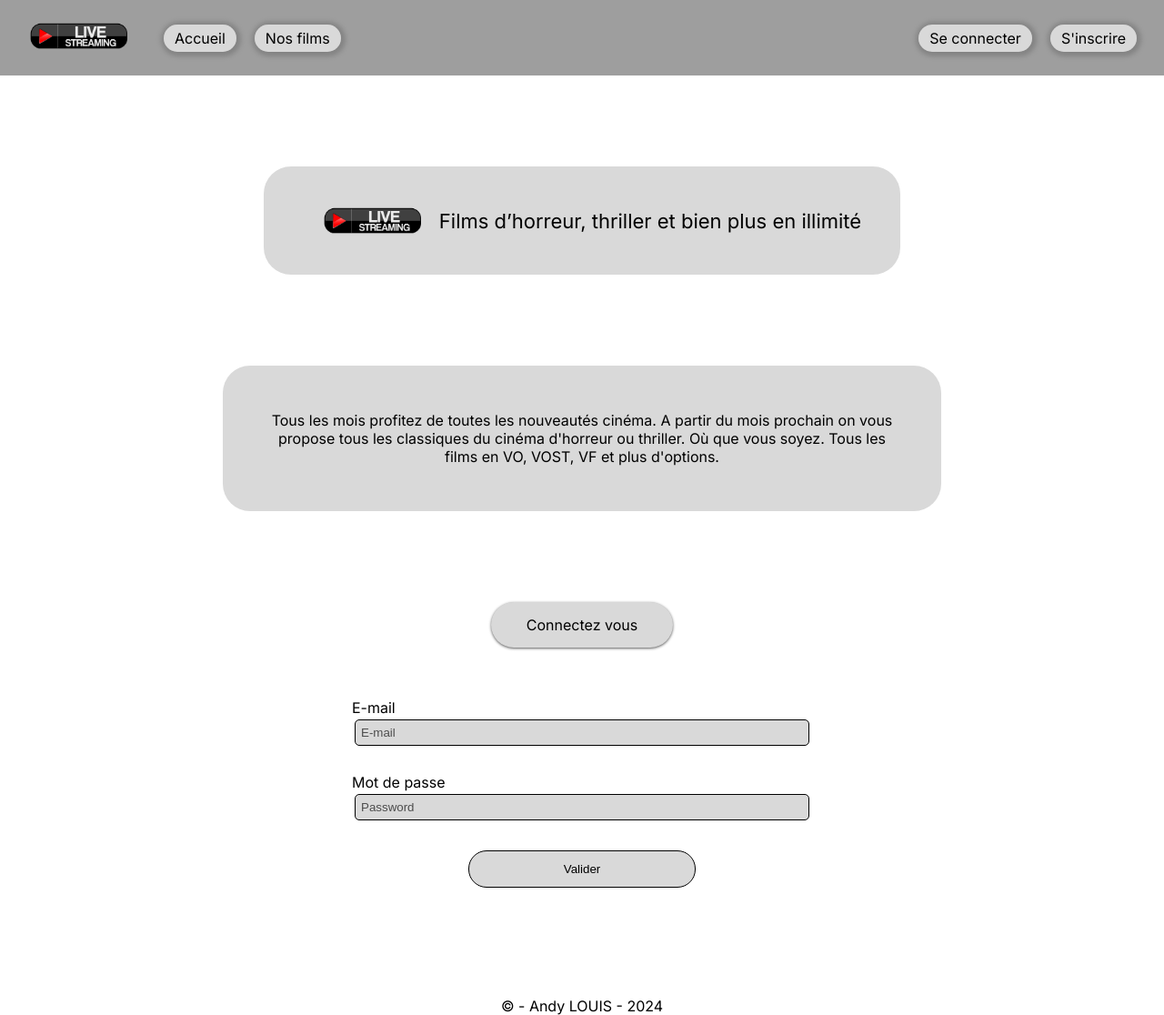
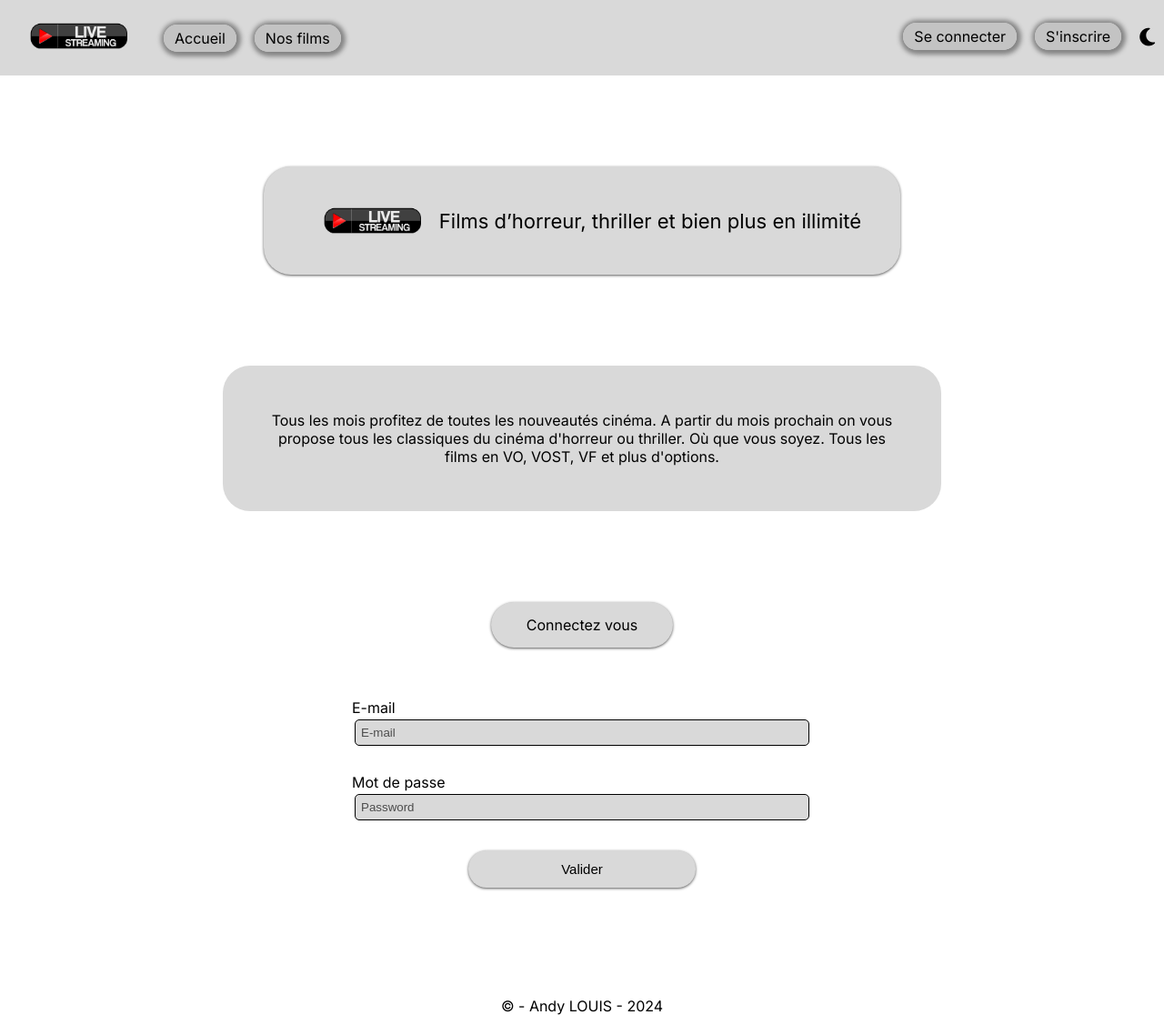
Before and after one commit to LowkeyAlways/CDA_Streaming_Project, a PHP site: page /pages/Login.html in a window 1280 px wide. Shown: the whole page at 91% size. Run offline with PHP 8.4, Linux system fonts and the light colour scheme.

Commit message:
Night Mode added

```diff
--- a/css/main.css
+++ b/css/main.css
@@ -3,7 +3,7 @@
 :root{
   --background-main: #fff;
   --primary-color: #9e9e9e;
-  --primary-color2: #9e9e9e;
+  --primary-color2: #c3c3c3;
   --secondary-color: #d9d9d9;
   --third-color: #262626;
   --primary-font-color: #000;
@@ -35,7 +35,7 @@ nav {
   display: flex;
   justify-content: space-between;
   align-items: center;
-  background-color: var(--primary-color);
+  background-color: var(--secondary-color);
   margin-bottom: 10rem;
 }
 
@@ -77,7 +77,7 @@ nav ul li:last-child {
 }
 
 .nav-link {
-  background-color: var(--secondary-color);
+  background-color: var(--primary-color2);
   padding: 0.5rem 1.2rem 0.5rem 1.2rem;
   border-radius: 1.5rem;
   box-shadow: var(--box-shadow1);
@@ -96,6 +96,7 @@ nav ul li:last-child {
   margin: auto;
   border-radius: 3rem;
   color: var(--primary-font-color);
+  box-shadow: var(--box-shadow2);
 }
 
 footer {
@@ -188,6 +189,7 @@ footer {
 .movies h3 {
   margin-bottom: 2rem;
   font-size: x-large;
+  color: var(--primary-font-color);
 }
 
 .movie-img {
@@ -203,6 +205,7 @@ footer {
 .movies ul li img {
   border-radius: 2rem;
   border: 0.2rem solid;
+  box-shadow: var(--box-shadow1);
 }
 
 .movies ul li {
@@ -239,10 +242,12 @@ legend {
   background-color: var(--secondary-color);
   border-radius: 3rem;
   box-shadow: var(--box-shadow2);
+  color: var(--primary-font-color);
 }
 
 label {
   float: left;
+  color: var(--primary-font-color);
 }
 
 form input {
@@ -262,7 +267,11 @@ form input::placeholder {
 .button input {
   width: 25rem;
   padding: 1.2rem;
+  border: none;
   border-radius: 2rem;
+  color: var(--primary-font-color);
+  box-shadow: var(--box-shadow2);
+  font-size: 1.50rem;
 }
 
 footer p{
--- a/js/app.js
+++ b/js/app.js
@@ -1,29 +1,28 @@
 document.addEventListener("DOMContentLoaded", e => {
-
 
     /*==================== Mode Sombre ====================*/
     const themeButton = document.getElementById('theme-button');
     const darkTheme = 'dark-theme';
     const iconTheme = 'fa-sun';
+    const moonIcon = 'fa-moon';
 
     const selectedTheme = localStorage.getItem('selected-theme');
-    const selectedIcon = localStorage.getItem('selected-icon');
 
     const getCurrentTheme = () => document.body.classList.contains(darkTheme) ? 'dark' : 'light';
-    const getCurrentIcon = () => themeButton.classList.contains(iconTheme) ? 'fa-moon' : 'fa-sun';
+
+    const toggleIcon = () => {
+        themeButton.classList.toggle(iconTheme);
+        themeButton.classList.toggle(moonIcon);
+    };
 
     if (selectedTheme) {
-
         document.body.classList[selectedTheme === 'dark' ? 'add' : 'remove'](darkTheme);
-        themeButton.classList[selectedIcon === 'fa-moon' ? 'add' : 'remove'](iconTheme);
+        toggleIcon();
     }
 
     themeButton.addEventListener('click', () => {
-
         document.body.classList.toggle(darkTheme);
-        themeButton.classList.toggle(iconTheme);
-
+        toggleIcon();
         localStorage.setItem('selected-theme', getCurrentTheme());
-        localStorage.setItem('selected-icon', getCurrentIcon());
     });
-})
+});
--- a/pages/Login.html
+++ b/pages/Login.html
@@ -25,20 +25,21 @@
       href="../favicon/favicon-16x16.png"
     />
     <link rel="manifest" href="../favicon/site.webmanifest" />
+    <link rel="stylesheet" href="https://cdnjs.cloudflare.com/ajax/libs/font-awesome/6.5.1/css/all.min.css" integrity="sha512-DTOQO9RWCH3ppGqcWaEA1BIZOC6xxalwEsw9c2QQeAIftl+Vegovlnee1c9QX4TctnWMn13TZye+giMm8e2LwA==" crossorigin="anonymous" referrerpolicy="no-referrer" />
   </head>
   <body>
     <header>
       <nav>
         <ul class="first-ul">
           <li>
-            <a href="#"><img class="logo" src="./asset/logo.png" alt="" /></a>
+            <a href="#"><img class="logo" src="../asset/logo.png" alt="" /></a>
           </li>
-          <li><a href="#" class="nav-link">Accueil</a></li>
-          <li><a href="./pages/NosFilms.html" class="nav-link">Nos films</a></li>
+          <li><a href="../index.html" class="nav-link">Accueil</a></li>
+          <li><a href="../pages/NosFilms.html" class="nav-link">Nos films</a></li>
         </ul>
         <ul class="second-ul">
-          <li><a href="./pages/Login.html" class="nav-link">Se connecter</a></li>
-          <li><a href="./pages/Subscribe.html" class="nav-link">S'inscrire</a></li>
+          <li><a href="#" class="nav-link">Se connecter</a></li>
+          <li><a href="../pages/Subscribe.html" class="nav-link">S'inscrire</a></li>
           <li class="nav_btns"><i class="fa-solid fa-moon change-theme" tabindex=0 aria-hidden="true" id="theme-button"></i></li>
         </ul>
       </nav>
@@ -89,6 +90,7 @@
     <footer>
       <p></p>
     </footer>
+    <script src="../js/app.js"></script>
     <script src="../js/date.js"></script>
   </body>
 </html>
```
Also changed, not shown: pages/NosFilms.html (+7 -5 lines), pages/Subscribe.html (+25 -6 lines), asset/background.webp (added).
